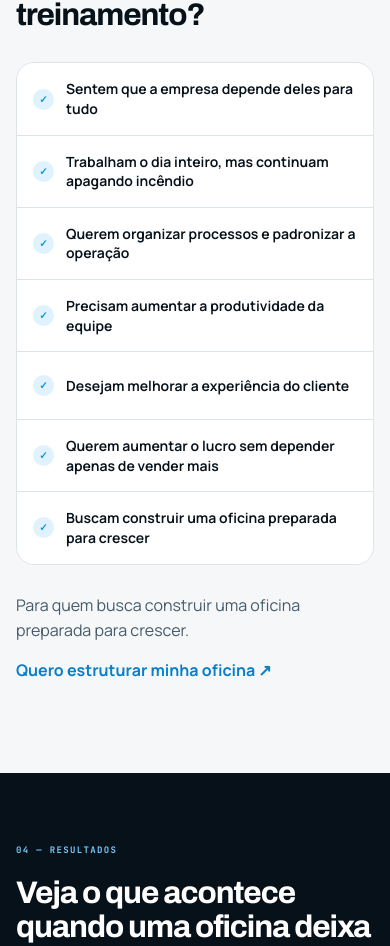
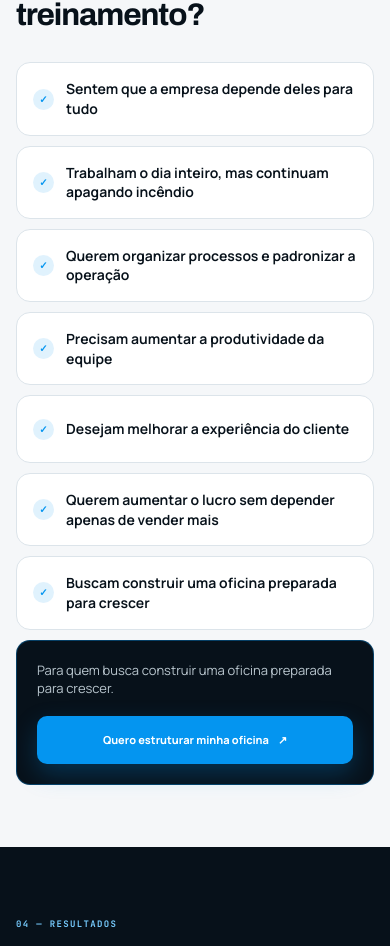
Before and after one commit to cezarhlima1/diegomensor, a Next.js app: page /oficinadealtaperformance in a window 390 px wide. Shown: the part 3552-4498 px from the top of the page. Built offline with nearby package versions, Linux system fonts and the light colour scheme.

Commit message:
organiza publico e integra chamada de acao

```diff
--- a/components/oficina-alta-performance/OficinaAltaPerformance.tsx
+++ b/components/oficina-alta-performance/OficinaAltaPerformance.tsx
@@ -225,10 +225,10 @@ export default function OficinaAltaPerformance() {
               "Querem aumentar o lucro sem depender apenas de vender mais",
               "Buscam construir uma oficina preparada para crescer",
             ].map((item) => <div className={`${styles.audienceItem} ${styles.reveal}`} key={item}><Check /><span>{item}</span></div>)}
-          </div>
-          <div className={`${styles.audienceFooter} ${styles.reveal}`}>
-            <p>Para quem busca construir uma oficina preparada para crescer.</p>
-            <a href="#investimento">Quero estruturar minha oficina <Arrow /></a>
+            <div className={`${styles.audienceCta} ${styles.reveal}`}>
+              <p>Para quem busca construir uma oficina preparada para crescer.</p>
+              <a href="#investimento">Quero estruturar minha oficina <Arrow /></a>
+            </div>
           </div>
         </div>
       </section>
--- a/components/oficina-alta-performance/oficina.module.css
+++ b/components/oficina-alta-performance/oficina.module.css
@@ -426,3 +426,20 @@
   .principle{min-height:135px;padding:20px;grid-template-columns:32px 1fr;column-gap:10px}
   .principle h3{margin:0 0 6px;font-size:18px}
 }
+
+/* Público e chamada formam uma única grade; nenhum item fica órfão. */
+.audienceGrid{grid-template-columns:1fr 1fr;gap:12px;border:0;border-radius:0;overflow:visible}
+.audienceItem,.audienceItem:nth-child(odd),.audienceItem:nth-last-child(-n+2){min-height:88px;padding:20px 22px;border:1px solid var(--line);border-radius:14px;background:#fff}
+.audienceCta{display:flex;align-items:center;justify-content:space-between;gap:18px;min-height:88px;padding:15px 16px 15px 22px;border:1px solid rgba(4,149,240,.35);border-radius:14px;background:#07111a;color:#fff}
+.audienceCta p{max-width:260px;margin:0;color:#b9c6ce;font-size:12px;line-height:1.45}
+.audienceCta a{display:flex;align-items:center;justify-content:center;gap:9px;min-height:48px;padding:0 16px;border-radius:10px;background:var(--blue);color:#fff;font-size:11px;font-weight:750;text-align:center;box-shadow:0 10px 25px rgba(4,149,240,.25);transition:transform .25s ease,box-shadow .25s ease}
+@media(hover:hover) and (pointer:fine){
+  .audienceCta a:hover{transform:translateY(-3px);box-shadow:0 15px 32px rgba(4,149,240,.36)}
+}
+@media(max-width:700px){
+  .audienceGrid{grid-template-columns:1fr;gap:10px}
+  .audienceItem,.audienceItem:nth-child(odd),.audienceItem:nth-last-child(-n+2){min-height:68px;padding:16px;border:1px solid var(--line)}
+  .audienceCta{align-items:stretch;flex-direction:column;padding:20px}
+  .audienceCta p{max-width:none;font-size:13px}
+  .audienceCta a{width:100%}
+}
```
